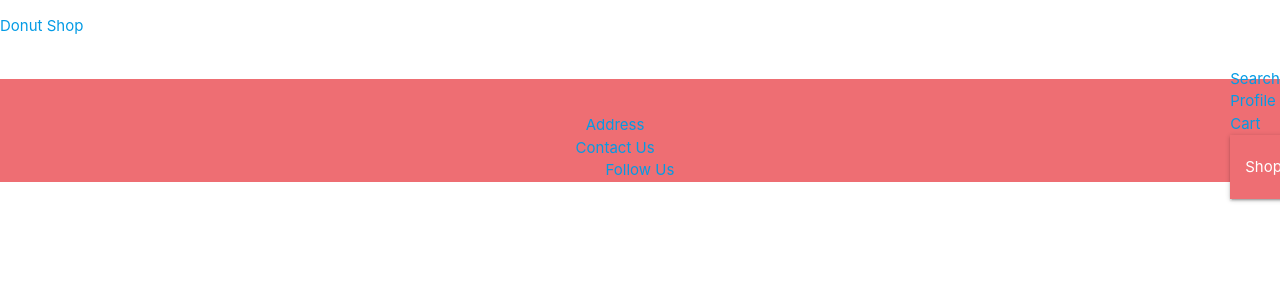
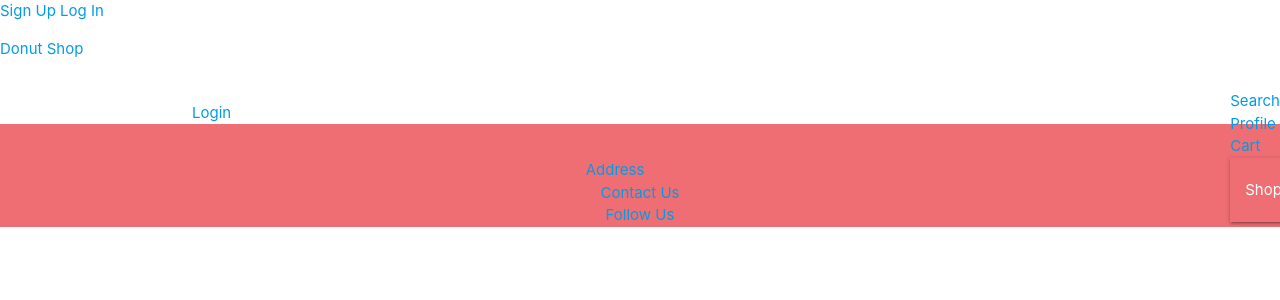
Before and after one commit to janusshanp/donut_shop, a Django app: page / in a window 1280 px wide. Shown: the top 300 px of the page. Run offline with Django 4.2, Linux system fonts and the light colour scheme.

Commit message:
login and signup

```diff
--- a/donutshop/settings.py
+++ b/donutshop/settings.py
@@ -125,3 +125,4 @@
 # https://docs.djangoproject.com/en/4.0/ref/settings/#default-auto-field
 
 DEFAULT_AUTO_FIELD = 'django.db.models.BigAutoField'
+LOGIN_REDIRECT_URL = '/'
--- a/donutshop/urls.py
+++ b/donutshop/urls.py
@@ -19,4 +19,5 @@
 urlpatterns = [
     path('admin/', admin.site.urls),
     path('', include('main_app.urls')),
+    path('accounts/', include('django.contrib.auth.urls'))
 ]
--- a/main_app/templates/base.html
+++ b/main_app/templates/base.html
@@ -12,6 +12,12 @@
     <script src="https://cdnjs.cloudflare.com/ajax/libs/materialize/1.0.0/js/materialize.min.js"></script>
 </head>
 <body>
+    <a href="{% url 'signup' %}">Sign Up</a>
+    {% if user.is_authenticated %}
+        <a href="{% url 'logout' %}">Log Out</a>
+    {% else %}
+        <a href="{% url 'login' %}">Log In</a>
+    {% endif %}
     <header class="navbar-fixed">
         <ul>
             <li><a href="/" class="center brand-logo">Donut Shop</a></li>
@@ -28,7 +34,7 @@
                     <li><a href="">Daily Flavours</a></li>
                     <li><a href="">About</a></li>
                     <li><a href="">FAQ</a></li>
-                    <li><a href="">Rewards</a></li>
+
                 </ul>
             </div>
         </nav>
--- a/main_app/templates/home.html
+++ b/main_app/templates/home.html
@@ -1,6 +1,5 @@
-{% extends 'base.html' %}
-{% block content %}
+{% extends 'base.html' %} {% block content %}
 
 <title>Home</title>
-
+<a href="{% url 'login' %}">Login</a>
 {% endblock %}
--- a/main_app/urls.py
+++ b/main_app/urls.py
@@ -3,4 +3,5 @@
 from . import views
 urlpatterns = [
     path('', views.home, name='home'),
+    path('accounts/signup/', views.signup, name='signup'),
 ]
--- a/main_app/views.py
+++ b/main_app/views.py
@@ -1,5 +1,26 @@
-from django.shortcuts import render
+from django.shortcuts import render, redirect
+from django.contrib.auth import login
+from django.contrib.auth.forms import UserCreationForm
 
 # Create your views here.
 def home(request):
     return render(request, 'home.html')
+
+def signup(request):
+  error_message = ''
+  if request.method == 'POST':
+    # This is how to create a 'user' form object
+    # that includes the data from the browser
+    form = UserCreationForm(request.POST)
+    if form.is_valid():
+      # This will add the user to the database
+      user = form.save()
+      # This is how we log a user in via code
+      login(request, user)
+      return redirect('home')
+    else:
+      error_message = 'Invalid sign up - try again'
+  # A bad POST or a GET request, so render signup.html with an empty form
+  form = UserCreationForm()
+  context = {'form': form, 'error_message': error_message}
+  return render(request, 'registration/signup.html', context)
```
Also changed, not shown: main_app/templates/registration/login.html (added, +10 -0 lines), main_app/templates/registration/signup.html (added, +9 -0 lines).
